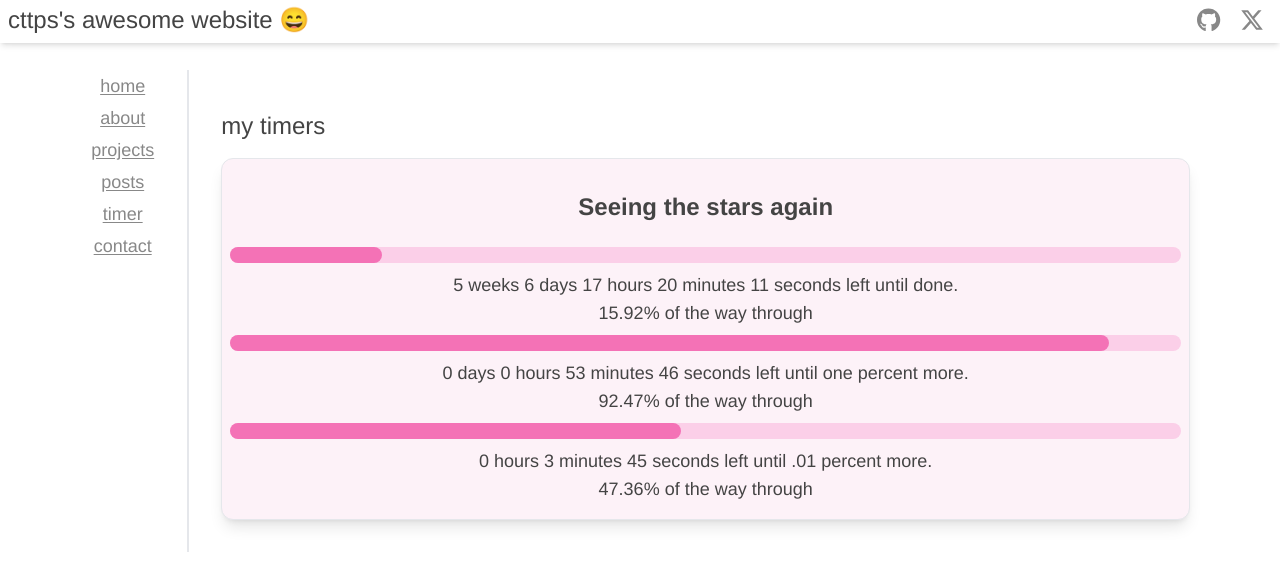
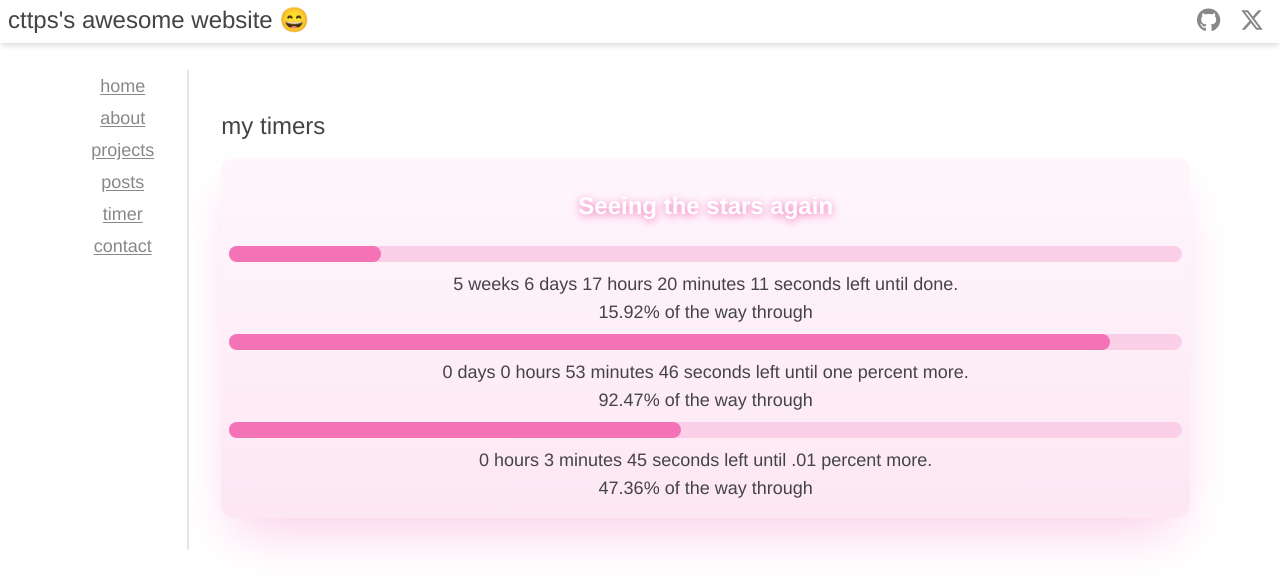
Before and after one commit to cttps/personalwebsite, a React (Create React App) app in the folder web/: page /omTimer in a window 1280 px wide. Shown: the top 586 px of the page. Built offline with nearby package versions, Linux system fonts and the light colour scheme.

Commit message:
UX improvements

```diff
--- a/web/src/pages/OminousTimer.tsx
+++ b/web/src/pages/OminousTimer.tsx
@@ -43,10 +43,10 @@ export default function OmTimer() {
     return (
         <div className="p-8 text-justify">
             <h1 className="text-2xl my-2 mb-4">my timers</h1>
-            <div className="grid w-full text-center">
+            <div className="grid w-full text-center overflow-visible">
             { (remaining > 0) ? (
-                <div className="p-2 shadow-lg grid rounded-xl place-items-center border bg-pink-50">
-                    <h2 className="my-6 text-2xl font-semibold">Seeing the stars again</h2>
+                <div className="p-2 grid rounded-xl place-items-center bg-gradient-to-b from-[rgb(255,246,253)] to-pink-100 shadow-2xl shadow-pink-200">
+                    <h2 className="my-6 text-2xl text-white font-semibold drop-shadow-[0_2px_4px_rgba(244,114,182,1)]">Seeing the stars again</h2>
                     <div className="w-full bg-pink-200 h-4 rounded-full">
                         <div
                             className="bg-pink-400 h-4 rounded-full"
@@ -80,7 +80,7 @@ export default function OmTimer() {
                 </div>
             ) : (
                 <div className="p-2 shadow-lg grid rounded-xl place-items-center border bg-pink-50">
-                    <h2 className="my-6 text-6xl font-semibold">I HAVE SEEN THE STARS!</h2>
+                    <h2 className="my-6 text-6xl text-white font-semibold drop-shadow-[0_2px_4px_rgba(244,114,182,1)]">I HAVE SEEN THE STARS</h2>
                 </div>
             )}
             </div>
```
